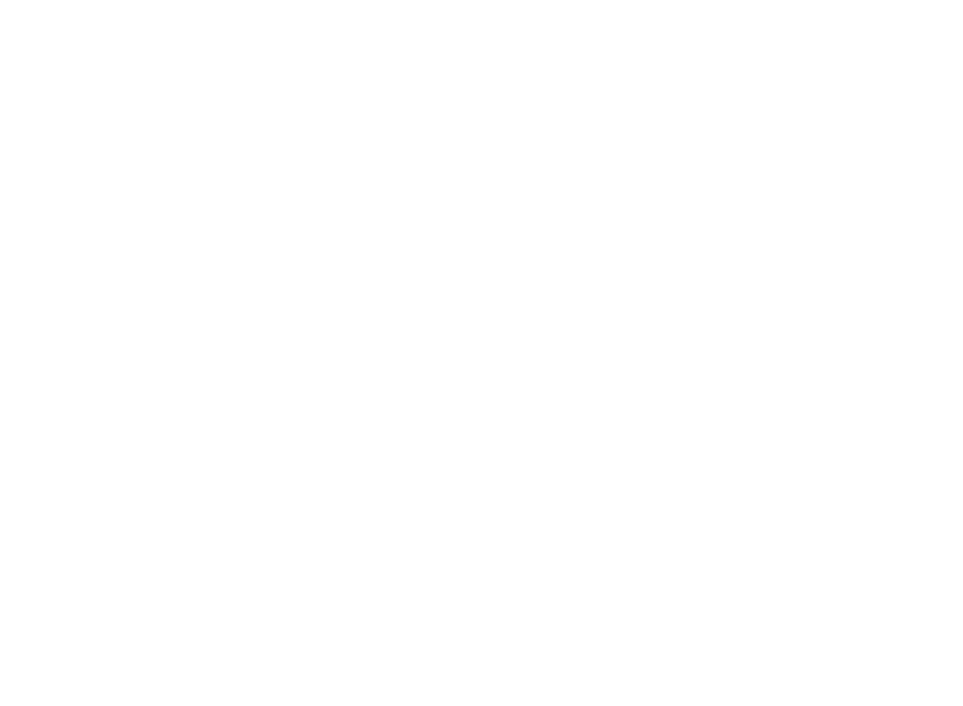
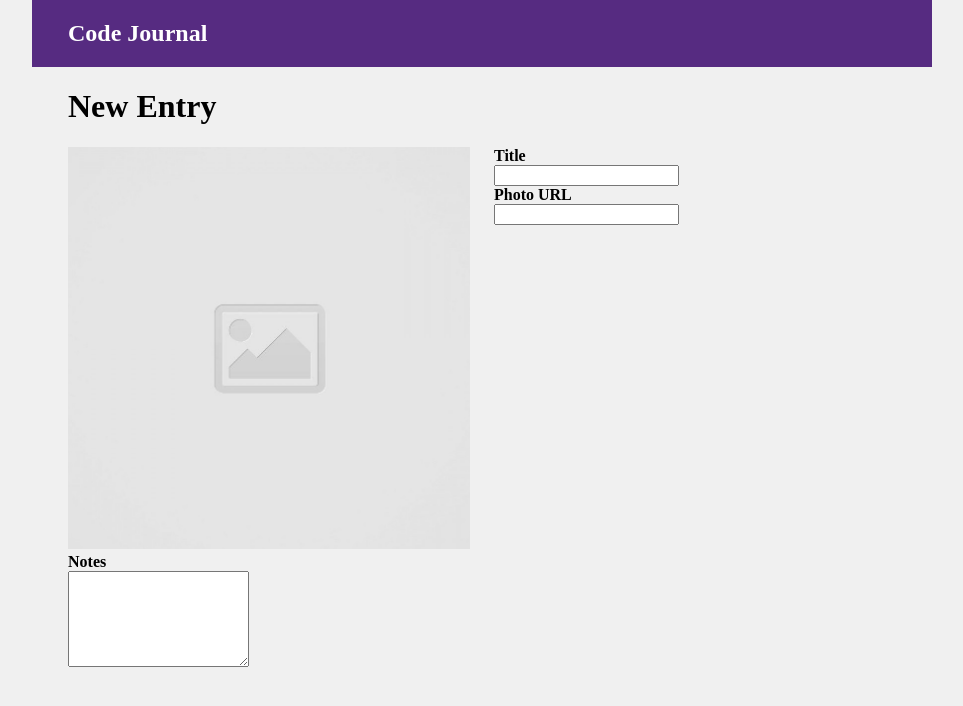
Before and after one commit to avallonsmith/code-journal, a website: page index.html in a window 1280 px wide. Shown: the whole page, without its empty margins (158-1121 px from the left). Drawn offline with Linux system fonts and the light colour scheme.

Commit message:
incomplete

```diff
--- a/css/styles.css
+++ b/css/styles.css
@@ -0,0 +1,16 @@
+.bg-color {
+  background-color: #562b81;
+  color: white;
+}
+
+body {
+  background-color: #f0f0f0;
+}
+
+.row {
+  display: flex;
+}
+
+.image {
+  width: 100%;
+}
--- a/index.html
+++ b/index.html
@@ -16,8 +16,47 @@
 </head>
 <body>
   <header>
+    <div class="container bg-color">
+      <div class="row">
+        <div class="column-full">
+          <h2>Code Journal</h2>
+        </div>
+      </div>
+    </div>
   </header>
   <main>
+    <div class="container">
+      <div data-view="entry-form">
+        <div class="row">
+          <div class="column-full">
+            <h1>New Entry</h1>
+          </div>
+        </div>
+        <div class="row">
+          <div class="column-full column-half">
+            <img class="image" src="images/placeholder-image-square.jpg" alt="placeholder">
+          </div>
+          <div class="column-full column-half">
+            <label for="title"><strong>Title</strong></label>
+            <div class="row">
+              <input class="textbox" id="title" name="title" type="text" required>
+            </div>
+            <label for="photoUrl"><strong>Photo URL</strong></label>
+            <div class="row">
+              <input class="textbox" id="photoUrl" name="photoUrl" type="text" required>
+            </div>
+          </div>
+        </div>
+        <div class="row">
+          <div class="column-full">
+            <label for="notes"><strong>Notes</strong></label>
+            <div class="row">
+              <textarea class="notebox" id="notes" name="notes" rows="6" required></textarea>
+            </div>
+          </div>
+        </div>
+      </div>
+    </div>
   </main>
   <script src="js/data.js"></script>
   <script src="js/main.js"></script>
```
